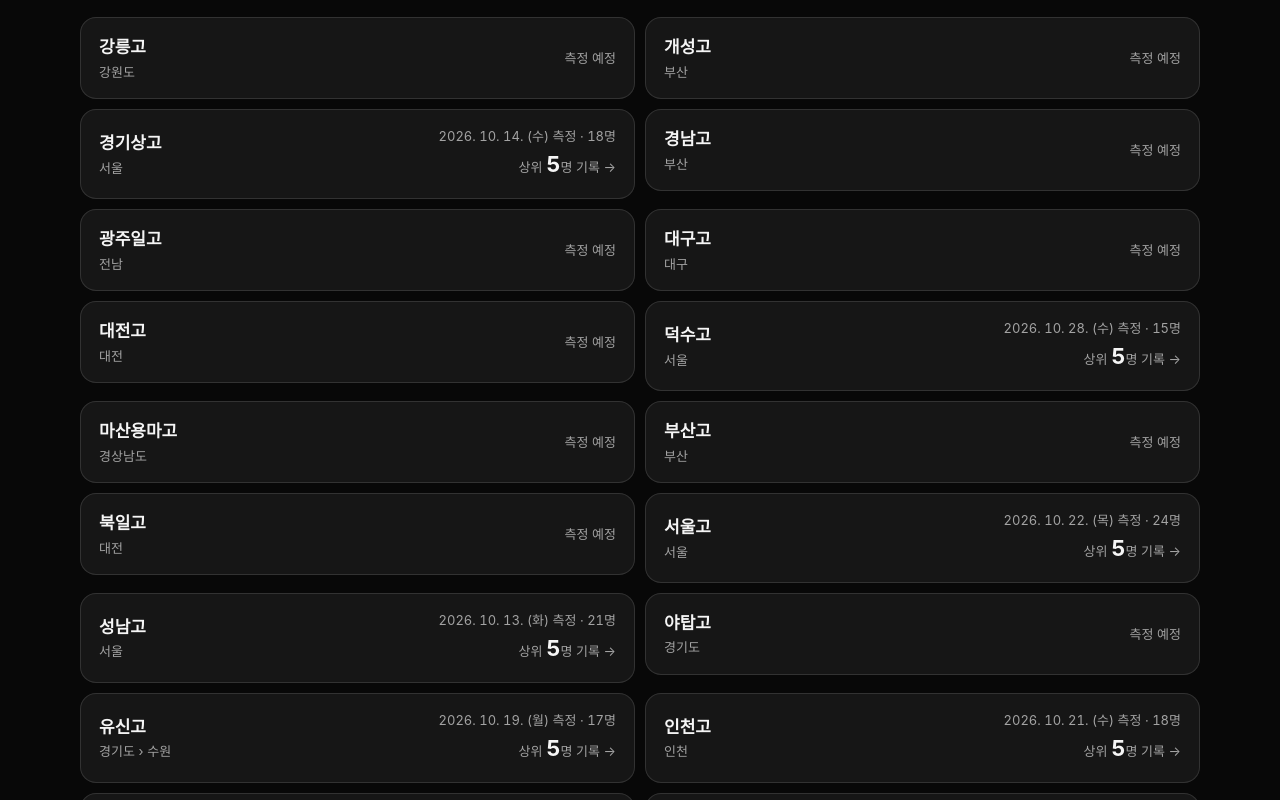
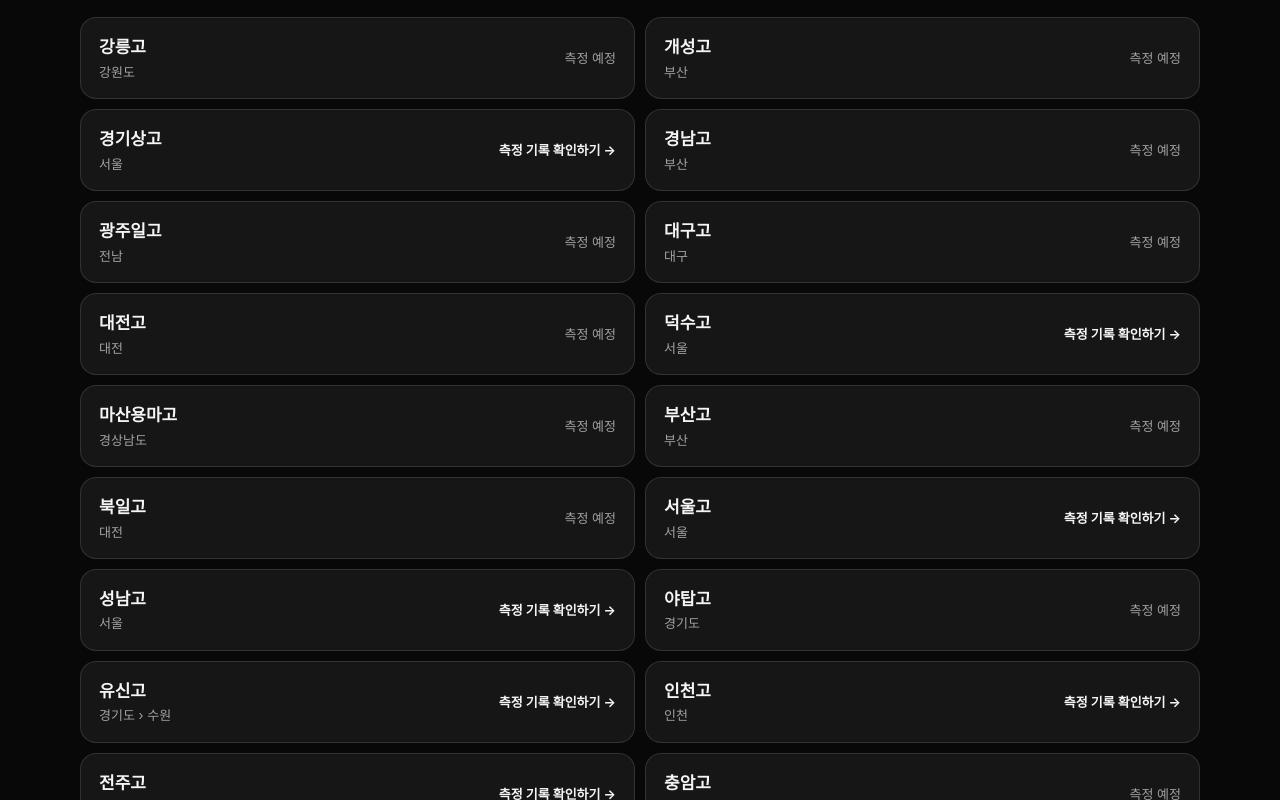
Before and after one commit to jeonjinu940-hash/spyder-baseball-combine, a React (Vite) app: page /schools in a window 1280 px wide. Shown: the part 1280-2080 px from the top of the page. Built offline with nearby package versions, Linux system fonts and the light colour scheme; a web font is replaced by a local one.

Commit message:
참가 학교 카드 우측 문구 '측정 기록 확인하기', 선수 기록 배너 문구 복구, PRD 반영

```diff
--- a/src/pages/Records.jsx
+++ b/src/pages/Records.jsx
@@ -62,7 +62,7 @@ export default function Records() {
 
   return (
     <>
-      <PageBanner title="선수 기록">55M 직선 스프린트 기록 | 측정 기록 확인하기</PageBanner>
+      <PageBanner title="선수 기록">55M 직선 스프린트 기록 | 이름 검색과 지역·학교·포지션 필터를 함께 사용할 수 있습니다.</PageBanner>
       <section className="container records-top">
         <UpdatedAt />
       </section>
--- a/src/pages/Schools.jsx
+++ b/src/pages/Schools.jsx
@@ -2,22 +2,15 @@ import { useMemo } from 'react';
 import { Link, useSearchParams } from 'react-router-dom';
 import { useData } from '../lib/data.jsx';
 import { countByProvince, provinceLabel, schoolRegionLabel } from '../lib/regions.js';
-import { formatMeasured } from '../lib/records.js';
 import KoreaMap from '../components/KoreaMap.jsx';
 import PageBanner from '../components/PageBanner.jsx';
 
 export default function Schools() {
-  const { schools, players, measuredSchools } = useData();
+  const { schools, measuredSchools } = useData();
   const measuredById = useMemo(() => Object.fromEntries(measuredSchools.map((m) => [m.schoolId, m])), [measuredSchools]);
   const [params, setParams] = useSearchParams();
   const counts = useMemo(() => countByProvince(schools), [schools]);
   const selected = counts[params.get('region')] ? params.get('region') : '';
-
-  const playerCount = useMemo(() => {
-    const out = {};
-    for (const p of players) out[p.schoolId] = (out[p.schoolId] ?? 0) + 1;
-    return out;
-  }, [players]);
 
   const regions = Object.entries(counts).sort((a, b) => b[1] - a[1] || provinceLabel(a[0]).localeCompare(provinceLabel(b[0]), 'ko'));
   const max = regions[0]?.[1] ?? 1;
@@ -92,15 +85,7 @@ export default function Schools() {
                     <div className="rg">{schoolRegionLabel(s)}</div>
                   </div>
                   <div className="pc">
-                    {measuredById[s.id] ? (
-                      <>
-                        <span className="num">{formatMeasured(measuredById[s.id].measuredAt, measuredById[s.id].measuredWeekday) ?? ''} 측정 · {measuredById[s.id].measuredCount}명</span>
-                        <br />
-                        상위 <b className="num">{playerCount[s.id] ?? 0}</b>명 기록 →
-                      </>
-                    ) : (
-                      <>측정 예정</>
-                    )}
+                    {measuredById[s.id] ? <span className="pc-link">측정 기록 확인하기 →</span> : <>측정 예정</>}
                   </div>
                 </Link>
               </li>
--- a/src/styles/global.css
+++ b/src/styles/global.css
@@ -1999,6 +1999,14 @@ main:focus {
   text-align: right;
   white-space: nowrap;
 }
+.school-item .pc-link {
+  color: var(--text);
+  font-weight: 700;
+}
+.school-item:hover .pc-link {
+  text-decoration: underline;
+  text-underline-offset: 3px;
+}
 .school-item .pc b {
   font-family: var(--font-display);
   font-size: 22px;
```
Also changed, not shown: 1 other file (tests, documents, lock files or other folders).
